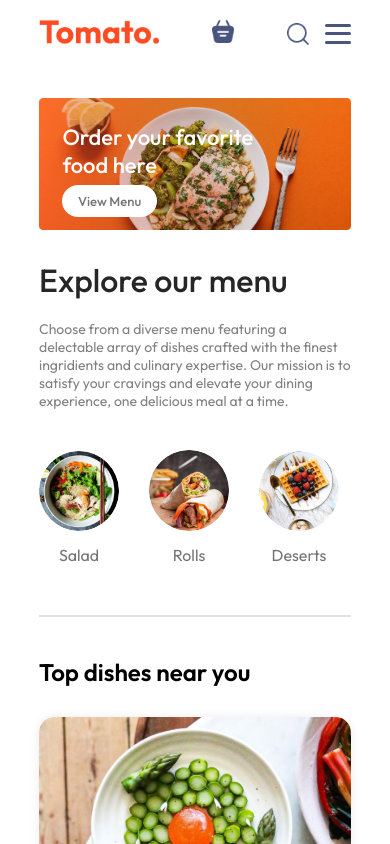
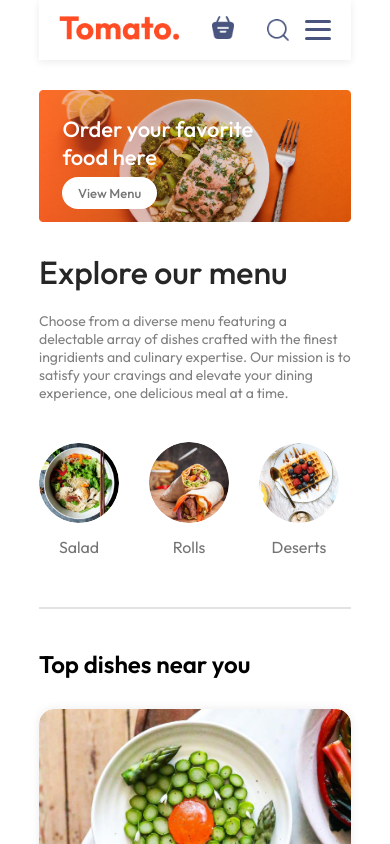
Before and after one commit to kleo2006/food-delivery, a React (Vite) app: page / in a window 390 px wide. Shown: the top 844 px of the page. Built offline with nearby package versions, Linux system fonts and the light colour scheme.

Commit message:
fix overlay and sticky navbar

```diff
--- a/src/components/Footer/Footer.jsx
+++ b/src/components/Footer/Footer.jsx
@@ -17,7 +17,7 @@ const Footer = () => {
 
         {/* Left */}
         <div className="footer-content-left">
-          <img src={assets.logo} alt="logo" />
+          <img src={assets.logo} alt="logo" style={{cursor: "pointer"}} onClick={scrollToTop} />
           <p>Tomato is more than just a delivery service.
             It's a commitment to the vine-ripened quality your
             kitchen deserves. We bridge the gap between your
--- a/src/components/LoginPopup/LoginPopup.css
+++ b/src/components/LoginPopup/LoginPopup.css
@@ -1,14 +1,17 @@
-.login-popup{
-    position: absolute;
-    z-index: 1;
+.login-popup {
+    position: fixed;
+    z-index: 9999;
     width: 100%;
     height: 100%;
+    top: 0;
+    left: 0;
     background-color: #00000090;
     display: grid;
 }
-.login-popup-container{
+
+.login-popup-container {
     place-self: center;
-    width: max(23vw,330px);
+    width: max(23vw, 330px);
     color: #808080;
     background-color: white;
     display: flex;
@@ -19,49 +22,54 @@
     font-size: 14px;
     animation: fadeIn 0.5s;
 }
-.login-popup-title{
+
+.login-popup-title {
     display: flex;
     justify-content: space-between;
     align-items: center;
-    color:black;
+    color: black;
 }
-  .login-popup-title img{
+
+.login-popup-title img {
     width: 16px;
     cursor: pointer;
 }
 
-  .login-popup-inputs{
+.login-popup-inputs {
     display: flex;
     flex-direction: column;
     gap: 20px;
 }
-  .login-popup-inputs input{
+
+.login-popup-inputs input {
     outline: none;
     border: 1px solid #c9c9c9;
     padding: 10px;
     border-radius: 4px;
 }
-  .login-popup-container button{
+
+.login-popup-container button {
     border: none;
     padding: 10px;
     border-radius: 4px;
     font-size: 15px;
     color: white;
-    background-color: tomato ;
+    background-color: tomato;
     cursor: pointer;
 }
 
-    .login-popup-condition{
+.login-popup-condition {
     display: flex;
     align-items: start;
     gap: 8px;
     margin-top: -15px;
+}
 
-  }
-  .login-popup-condition input{
+.login-popup-condition input {
     margin-top: 5px;
 }
-  .login-popup-condition p span{
+
+.login-popup-condition p span {
     color: tomato;
     font-weight: 500;
     cursor: pointer;
@@ -77,3 +85,9 @@
     font-weight: 500;
     cursor: pointer;
 }
+
+.login-error {
+    color: tomato;
+    font-size: 13px;
+    text-align: center;
+}
--- a/src/components/Navbar/Navbar.css
+++ b/src/components/Navbar/Navbar.css
@@ -105,12 +105,17 @@
 } */
 
   /* ── Base Navbar ── */
+/* ── Base Navbar ── */
 .navbar {
     display: flex;
     padding: 20px 0px;
     justify-content: space-between;
     align-items: center;
-    position: relative;
+    position: sticky;
+    top: 0;
+    z-index: 1000;
+    background-color: white;
+    box-shadow: 0 2px 8px rgba(0, 0, 0, 0.08);
 }
 
 .navbar .logo {
@@ -445,4 +450,8 @@
     .navbar .logo {
         width: 120px;
     }
+
+    .navbar {
+        padding: 16px 20px;
+    }
 }
--- a/src/components/Navbar/Navbar.jsx
+++ b/src/components/Navbar/Navbar.jsx
@@ -56,7 +56,7 @@ const Navbar = ({ setShowLogin }) => {
     return (
         <div className="navbar">
             {/* Logo */}
-            <Link to="/" onClick={closeMenu}>
+            <Link to="/" onClick={() => { closeMenu(); window.scrollTo({ top: 0, behavior: "smooth" }); }}>
                 <img src={assets.logo} alt="navbar" className="logo" />
             </Link>
 
```
Lines whose indentation alone changed are shown as unchanged.
